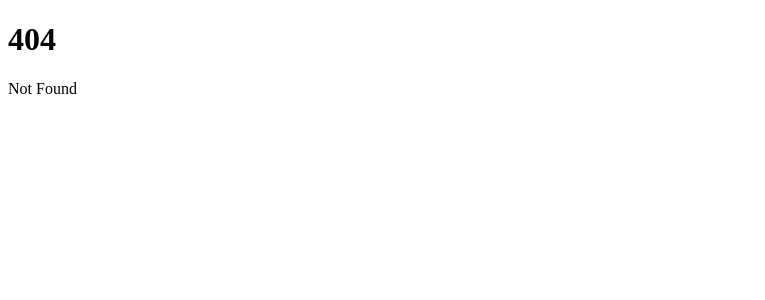
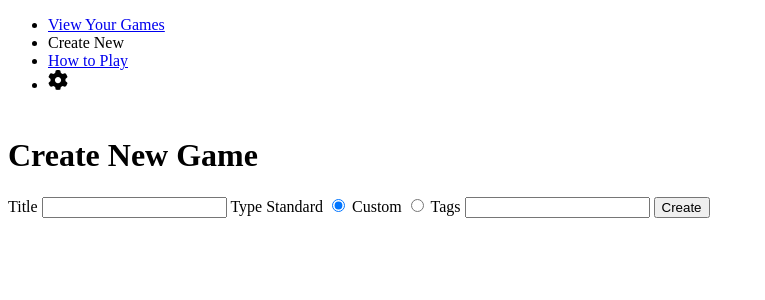
Before and after one commit to nessnoia/jeoparty-v2, a SvelteKit app: page /create in a window 1280 px wide. Before the commit this address had no page. Shown: the top 300 px of the page, without its empty margins (0-765 px from the left). Built offline with nearby package versions, Linux system fonts and the light colour scheme.

Commit message:
Make create game page

```diff
--- /dev/null
+++ b/src/routes/(main)/create/+page.server.ts
@@ -0,0 +1,55 @@
+import type { Actions } from "./$types";
+import type { GameInfo } from "$lib/models/game-info";
+import { ObjectId } from "mongodb";
+import { createGame } from "$lib/server/game-info";
+import { createGameData } from "$lib/server/game-data";
+import { redirect } from "@sveltejs/kit";
+import type { GameData } from "$lib/models/game-data";
+import { customGameData, normalGameData } from "$lib/defaults/game-data";
+
+export const actions = {
+	create: async ({ request }) => {
+        const data = await request.formData();
+
+        const res = await createGame(createGameInfoObject(data));
+        await createGameData(createGameDataObject(res.id ?? '', data));
+        if (res.id) {
+            throw redirect(303, '/edit/' + res.id)
+        }
+        console.log(res.id);
+        return { success: true, id: res.id };
+    }
+} satisfies Actions;
+
+
+const createGameInfoObject = (data: FormData) => {
+    const gameTitle = data.get('title');
+    const boardType = data.get('type');
+    let numRounds = 1;
+    let numQuestionsTotal = 1;
+    if (boardType === 'standard') {
+        numRounds = 3;
+        numQuestionsTotal = 2 * (6 * 5) + 1;
+    }
+    const gameInfo = <GameInfo>{
+        gameTitle: (gameTitle && gameTitle.length > 0) ? gameTitle : 'Untitled Game',
+        boardType: boardType,
+        ownedBy: new ObjectId(),
+        numRounds: numRounds,
+        numQuestionsTotal: numQuestionsTotal,
+    }
+    return gameInfo;
+};
+
+const createGameDataObject = (id: string, data: FormData) => {
+    const gameTitle = data.get('title');
+    let gameData;
+    if (data.get('type') === 'standard') {
+        gameData = normalGameData;
+    } else {
+        gameData = customGameData;
+    }
+    gameData._id = new ObjectId(id);
+    gameData.gameTitle = (gameTitle && gameTitle.length > 0) ? String(gameTitle) : 'Untitled Game';
+    return gameData;
+}
--- /dev/null
+++ b/src/routes/(main)/create/+page.svelte
@@ -0,0 +1,30 @@
+<script lang="ts">
+	import type { ActionData } from './$types';
+	import { enhance } from '$app/forms';
+
+	// const checkFormSubmit = () => {
+	// 	if (form?.success) {
+	// 		goto(form.redirect);
+	// 	}
+	// };
+</script>
+
+<h1>Create New Game</h1>
+<form method="POST" action="?/create" use:enhance>
+	<label>
+		Title
+		<input name="title" type="text" />
+	</label>
+	<label>
+		Type
+		<label for="standard">Standard</label>
+		<input name="type" type="radio" id="standard" value="standard" checked />
+		<label for="custom">Custom</label>
+		<input name="type" type="radio" id="custom" value="custom" />
+	</label>
+	<label>
+		Tags
+		<input type="text" />
+	</label>
+	<button formaction="?/create">Create</button>
+</form>
```
